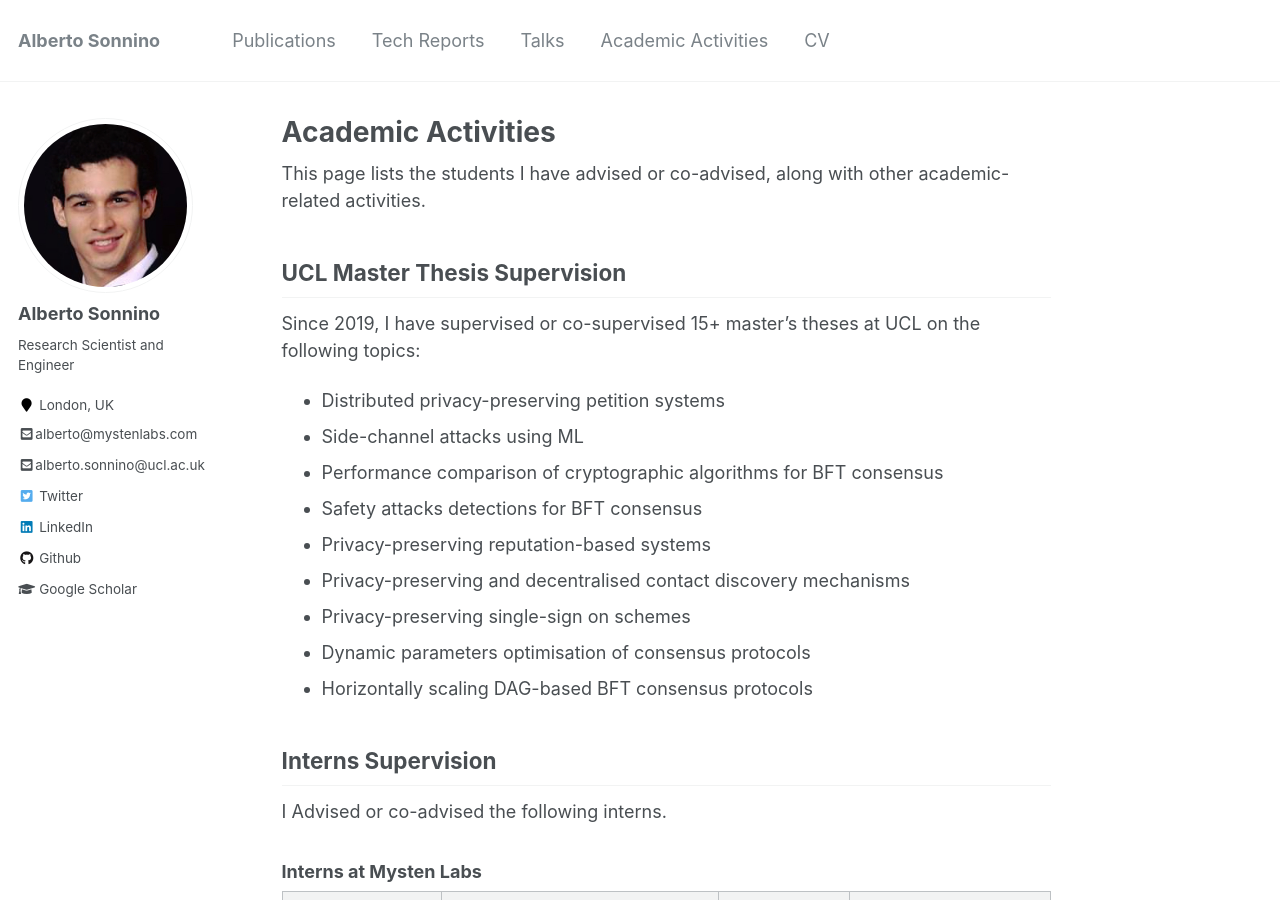
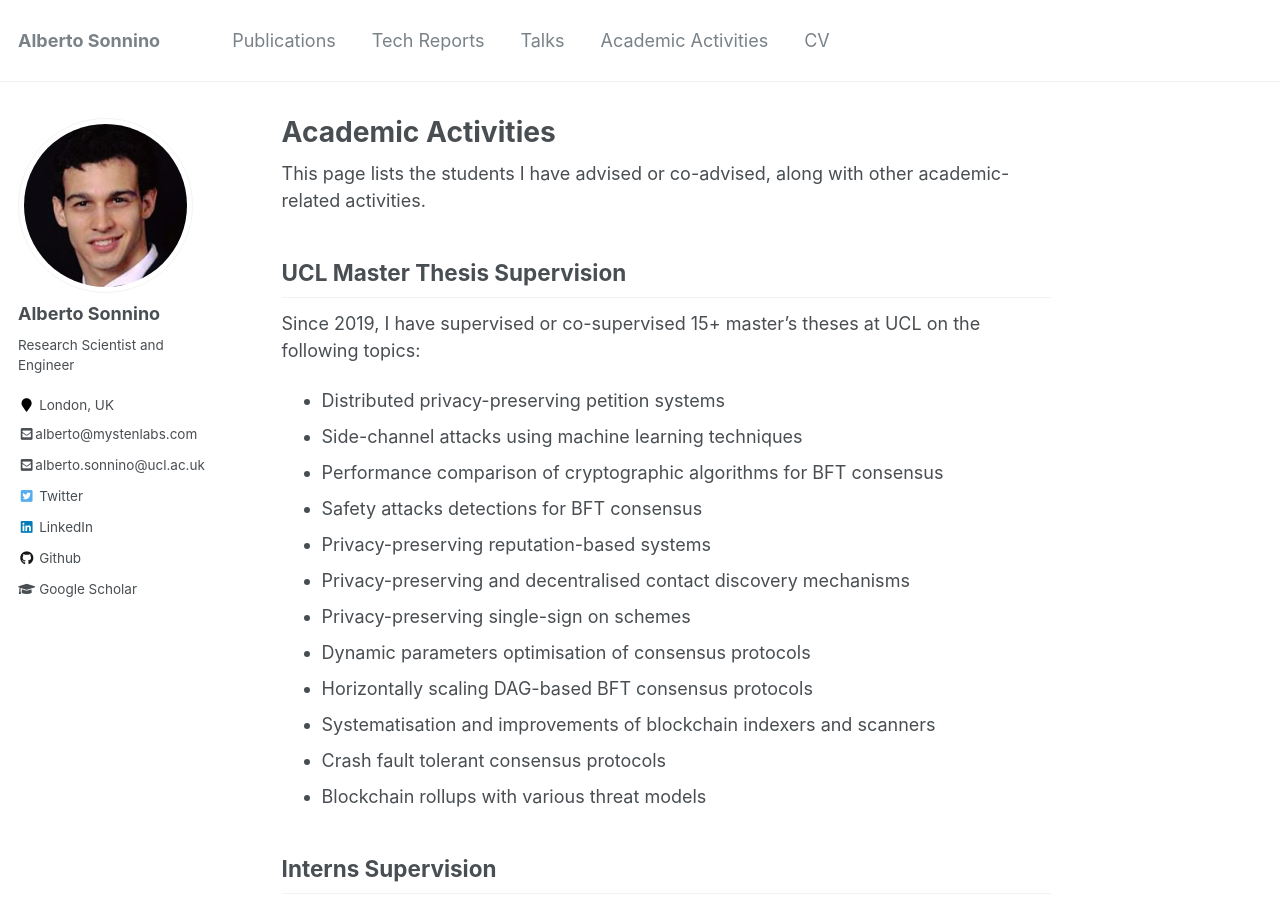
Before and after one commit to asonnino/asonnino.github.io, a Jekyll site: the page built from _pages/academia.md, in a window 1280 px wide and 900 px high. Built offline with Jekyll 4.4.1, drawn with Linux system fonts in a browser that asks for light colours.

Commit message:
feat: Update Msc topics

```diff
--- a/_pages/academia.md
+++ b/_pages/academia.md
@@ -16,7 +16,7 @@ This page lists the students I have advised or co-advised, along with other acad
 Since 2019, I have supervised or co-supervised 15+ master’s theses at UCL on the following topics:
 
 - Distributed privacy-preserving petition systems
-- Side-channel attacks using ML
+- Side-channel attacks using machine learning techniques
 - Performance comparison of cryptographic algorithms for BFT consensus
 - Safety attacks detections for BFT consensus
 - Privacy-preserving reputation-based systems
@@ -24,6 +24,9 @@ Since 2019, I have supervised or co-supervised 15+ master’s theses at UCL on t
 - Privacy-preserving single-sign on schemes
 - Dynamic parameters optimisation of consensus protocols
 - Horizontally scaling DAG-based BFT consensus protocols
+- Systematisation and improvements of blockchain indexers and scanners
+- Crash fault tolerant consensus protocols
+- Blockchain rollups with various threat models
 
 ## Interns Supervision
 
```
